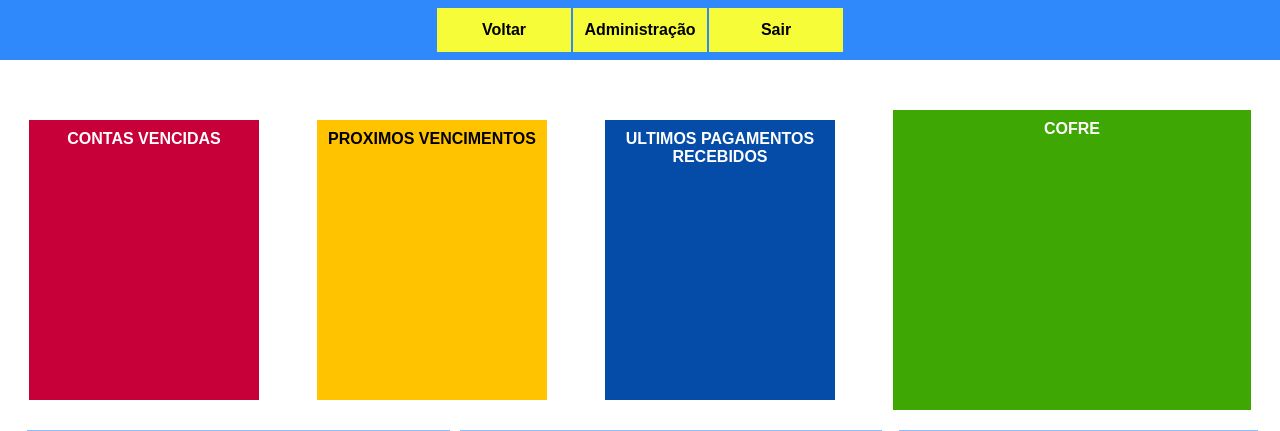
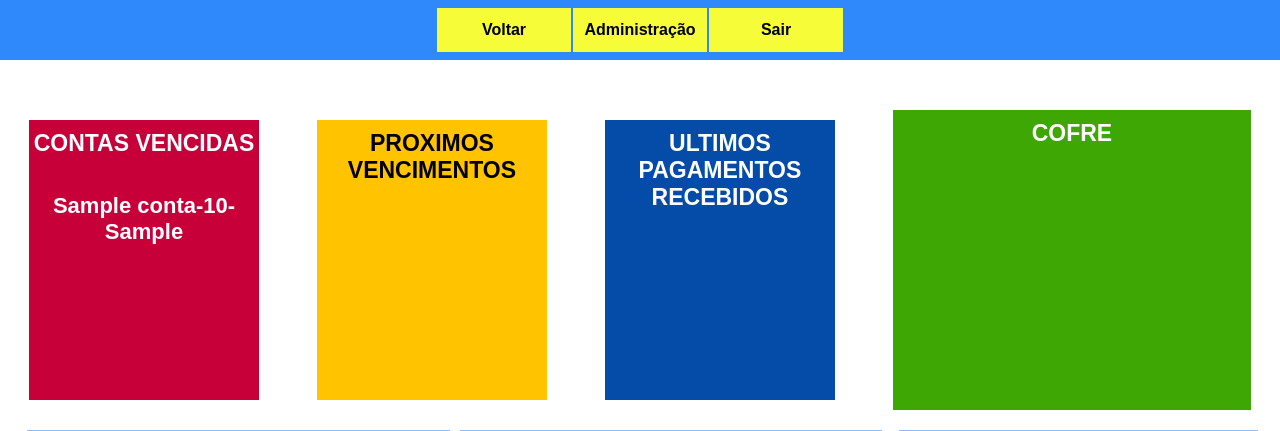
Before and after one commit to 1ustavo/valor, a PHP site: page /home.php in a window 1280 px wide. Shown: the part 200-631 px from the top of the page. Run offline with PHP 8.4, Linux system fonts and the light colour scheme; the visitor is signed in with stand-in values (Sample User, id 1); tables that the repository leaves empty or names only in its code hold one stand-in row (values such as "Sample post").

Commit message:
contas vencidas

```diff
--- a/home.php
+++ b/home.php
@@ -1,5 +1,6 @@
 <?php
 session_start();
+    include 'conexao.php';
     include 'header.php';
     if (!isset($_SESSION['logado'])){
         header('location:index.php');
@@ -9,7 +10,16 @@ session_start();
     <main>
     <div class="blocos">
         <div class="bloco-info" style="background-color:#C70039 ;">
-        <p class="bloco-text">CONTAS VENCIDAS</p>
+        <div class="bloco-text">CONTAS VENCIDAS</div><br><br>
+
+
+        <?php
+            $consulta = $con->query("SELECT * FROM contas");
+            while($exibe = $consulta->fetch(PDO::FETCH_ASSOC)){?>
+
+            <div class="contas"> <?php echo $exibe['nome'];?>-<?php echo $exibe['valor'];?>-<?php echo $exibe['vencimento'];?></div>
+            <?php   };
+        ?>
         </div>
         <div class="bloco-info" style="background-color: #FFC300 ;">
         <p class="bloco-text" style="color: black;">PROXIMOS VENCIMENTOS</p>
--- a/style.css
+++ b/style.css
@@ -104,13 +104,19 @@ main{
     /* text-align: center; */
 
     }
+    .contas{
+        color: white;
+        font-weight: bold;
+        font-size: 22px;
+    }
 .bloco-info{
     margin: auto;
     width: 18%;
     height: 280px;
     /* border: 1px solid red; */
-    display: flex;
+    /* display: flex; */
     text-align: center;
+    /* flex-direction: column; */
 
 }
 #bloco-infoM{
@@ -120,7 +126,8 @@ main{
 .bloco-text{
     color: white;
     font-weight: bold;
-    display: flex;
+    font-size: 23px;
+    /* display: flex; */
     width: 100%;
     justify-content: center;
     margin-top:10px ;
```
